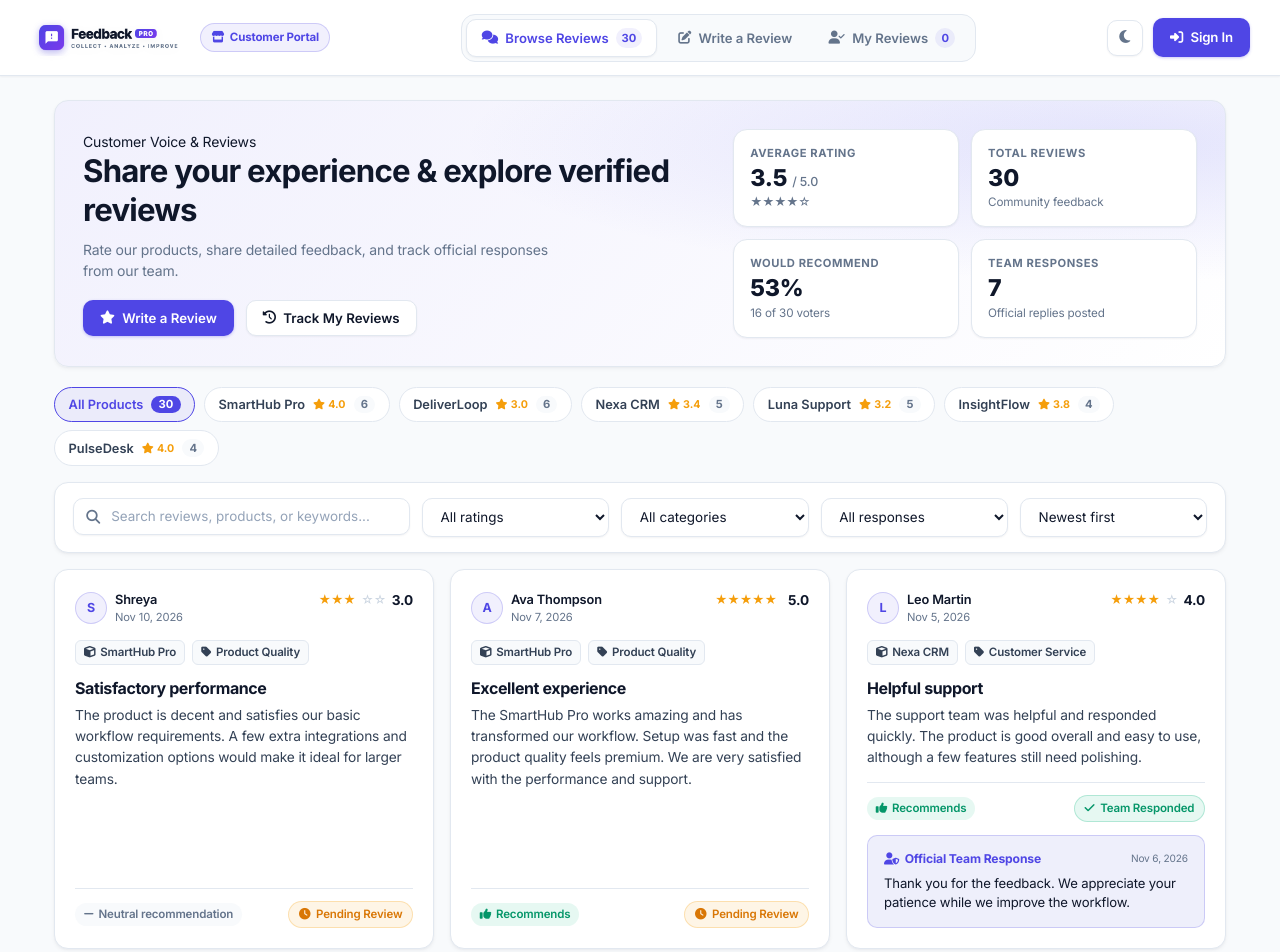
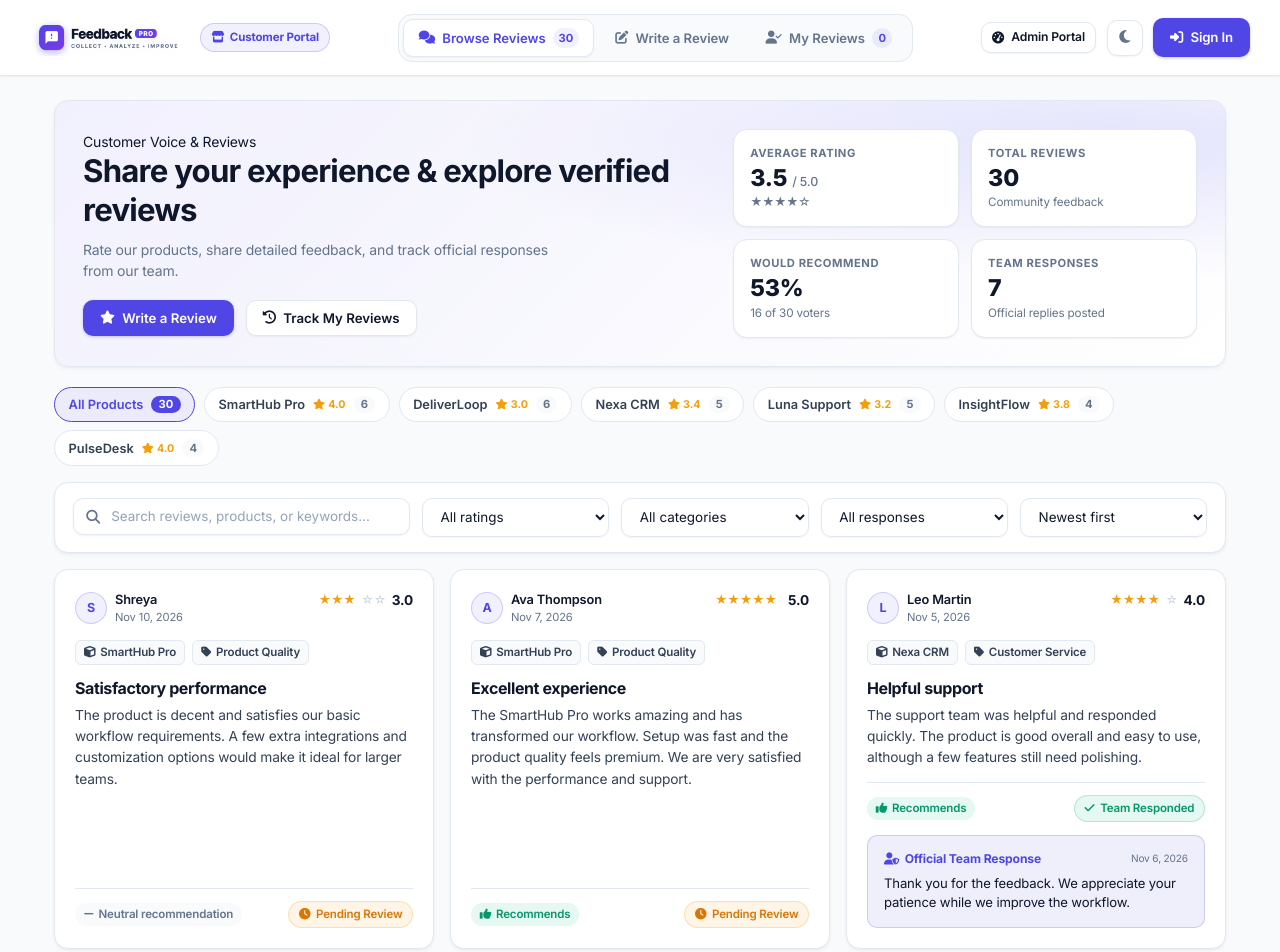
Before and after one commit to Deepak-prajapati7/customer-feedback-analytics, a plain HTML site: page customer.html in a window 1280 px wide. Shown: the top 952 px of the page. Drawn offline with Linux system fonts and the light colour scheme.

Commit message:
feat: add admin portal navigation link to customer header

```diff
--- a/customer.html
+++ b/customer.html
@@ -45,6 +45,10 @@
         </nav>
 
         <div class="customer-header-actions">
+          <a href="index.html" class="secondary-btn small portal-admin-link" title="Switch to Admin Portal">
+            <i class="fa-solid fa-gauge-high"></i>
+            <span>Admin Portal</span>
+          </a>
           <button class="icon-btn" id="themeToggle" type="button" aria-label="Toggle theme">
             <i class="fa-solid fa-moon"></i>
           </button>
```
